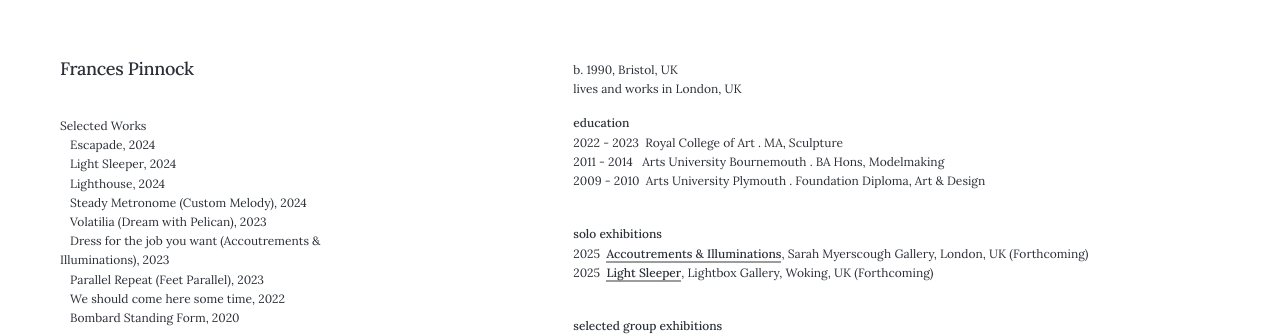
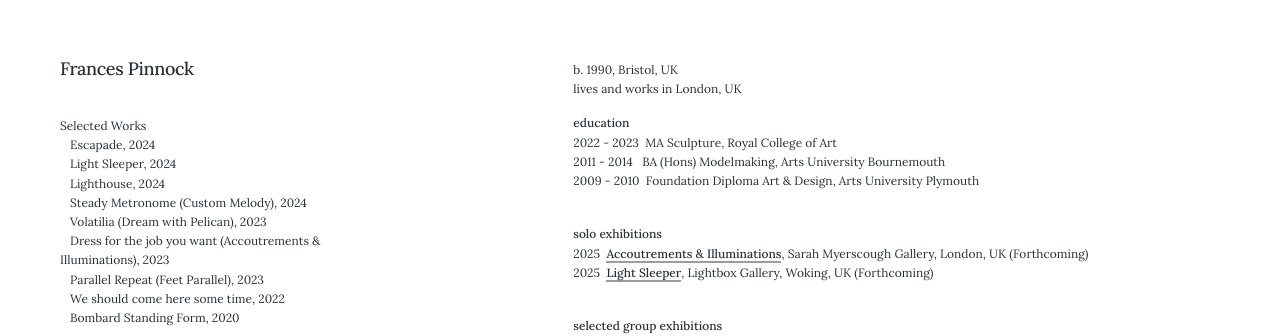
Before and after one commit to francespinnock/francespinnock.github.io, a Jekyll site: the page built from _pages/bio.md, in a window 1280 px wide and 1093 px high. Shown: the top 336 px of the window. Built offline with Jekyll 4.4.1, drawn with Linux system fonts in a browser that asks for light colours; nearby versions of some CDN libraries; some web fonts are replaced.

Commit message:
Update bio.md

```diff
--- a/_pages/bio.md
+++ b/_pages/bio.md
@@ -8,9 +8,9 @@ lives and works in London, UK
 <br />
 
 **education**
-2022 - 2023&nbsp;&nbsp;Royal College of Art . MA, Sculpture
-2011 - 2014 &nbsp;&nbsp;Arts University Bournemouth . BA Hons, Modelmaking
-2009 - 2010&nbsp;&nbsp;Arts University Plymouth . Foundation Diploma, Art & Design
+2022 - 2023&nbsp;&nbsp;MA Sculpture, Royal College of Art
+2011 - 2014 &nbsp;&nbsp;BA (Hons) Modelmaking, Arts University Bournemouth
+2009 - 2010&nbsp;&nbsp;Foundation Diploma Art & Design, Arts University Plymouth
 <br />
 
 **solo exhibitions**
```
